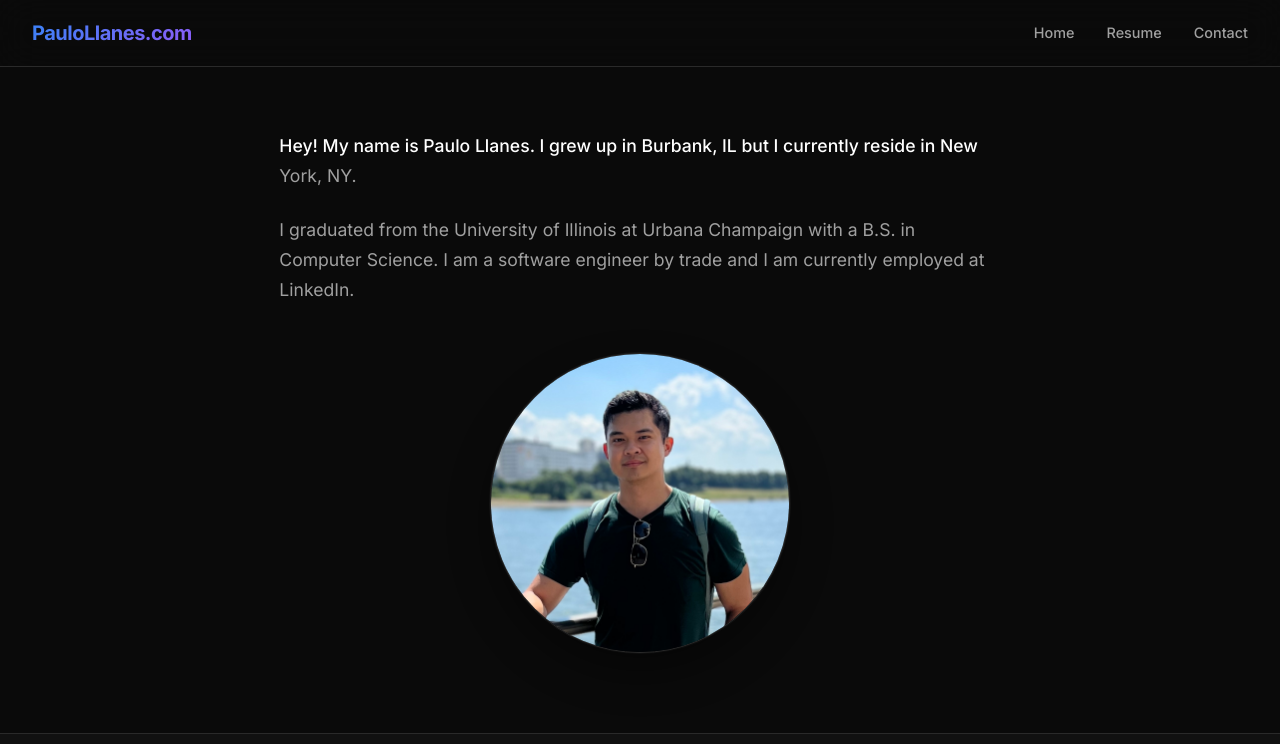
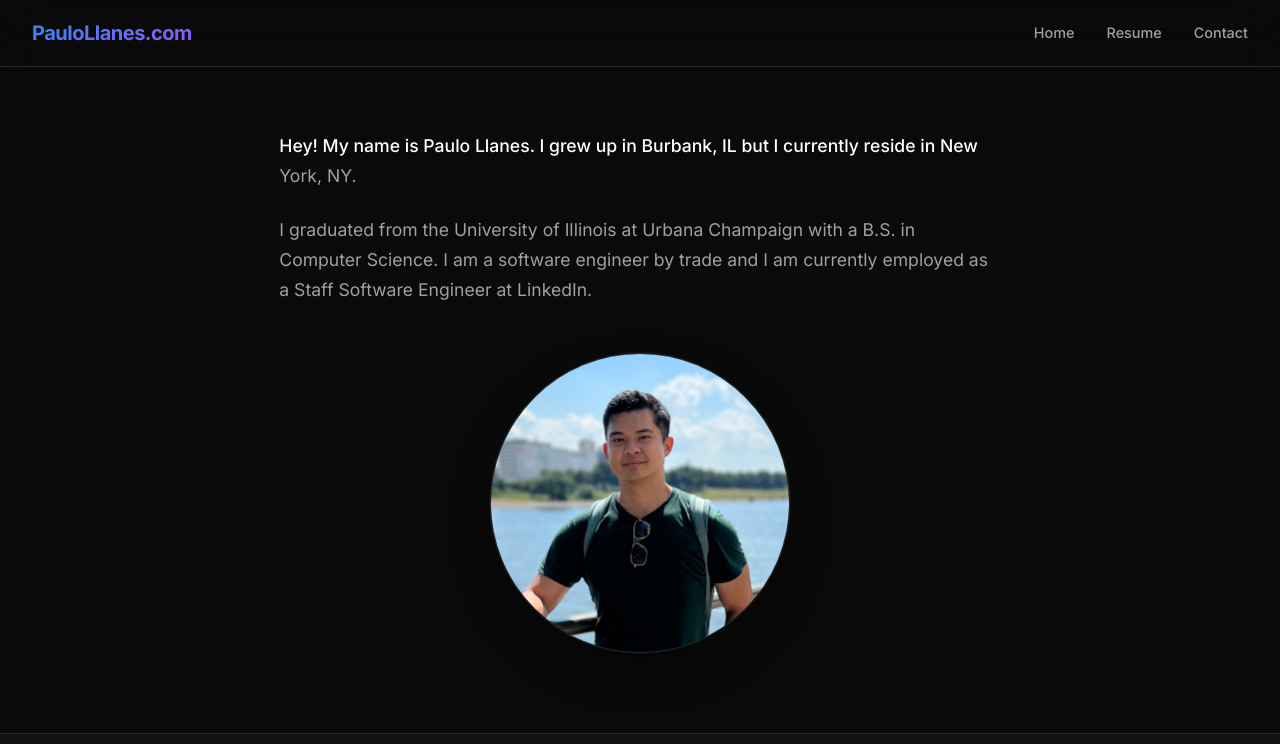
Before and after one commit to llanes1990/llanes1990.github.io, a plain HTML site: page index.html in a window 1280 px wide. Shown: the top 744 px of the page. Drawn offline with Linux system fonts and the light colour scheme.

Commit message:
add title

```diff
--- a/index.html
+++ b/index.html
@@ -25,7 +25,7 @@
         <div id="content">
             <p>Hey! My name is Paulo Llanes. I grew up in Burbank, IL but I currently reside in New York, NY.</p>
 
-            <p>I graduated from the University of Illinois at Urbana Champaign with a B.S. in Computer Science. I am a software engineer by trade and I am currently employed at LinkedIn.</p>
+            <p>I graduated from the University of Illinois at Urbana Champaign with a B.S. in Computer Science. I am a software engineer by trade and I am currently employed as a Staff Software Engineer at LinkedIn.</p>
             <img id="profilepic" src="./images/Paulo.jpg" alt="Paulo Llanes" />
         </div>
         <div id="footer">
```
